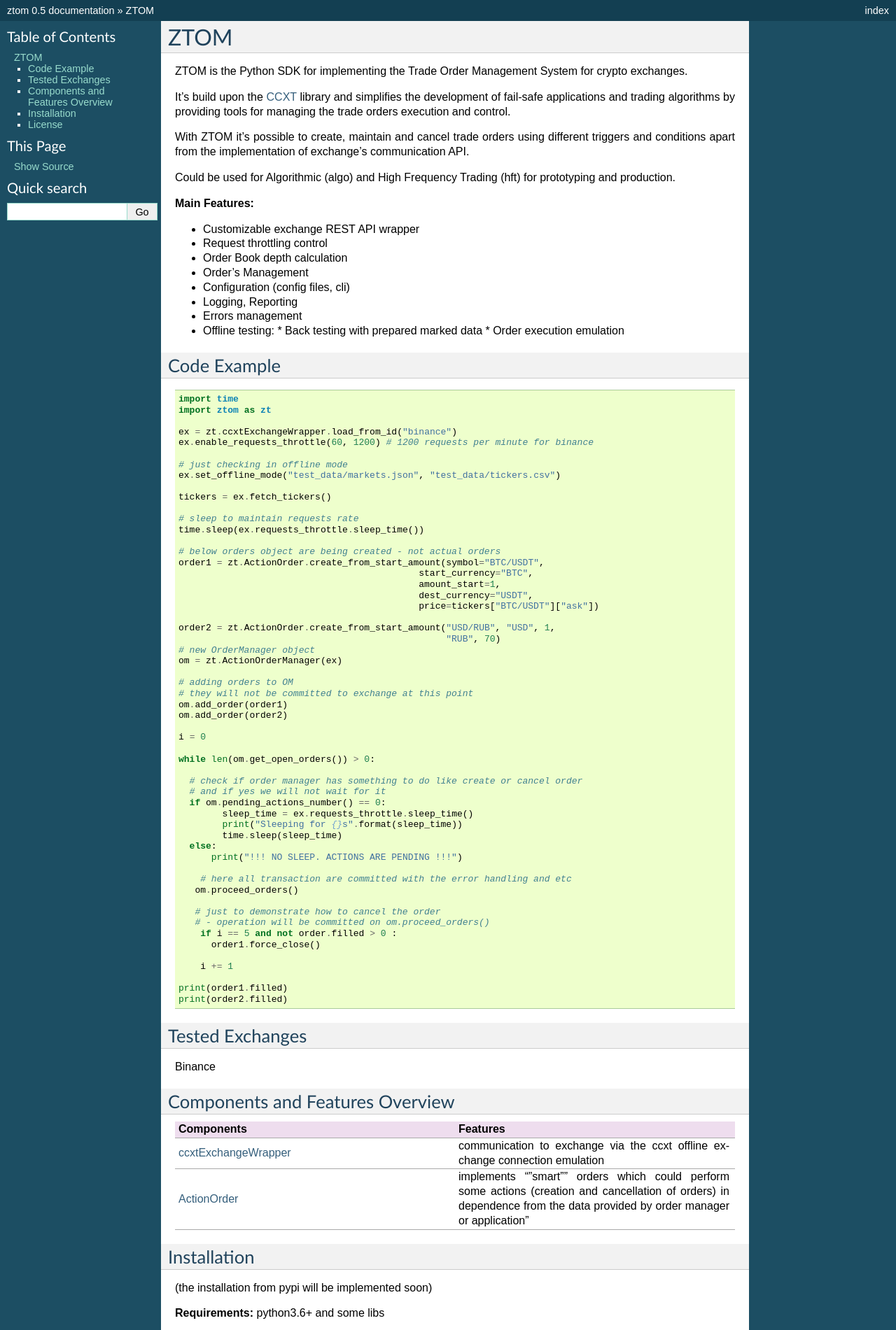
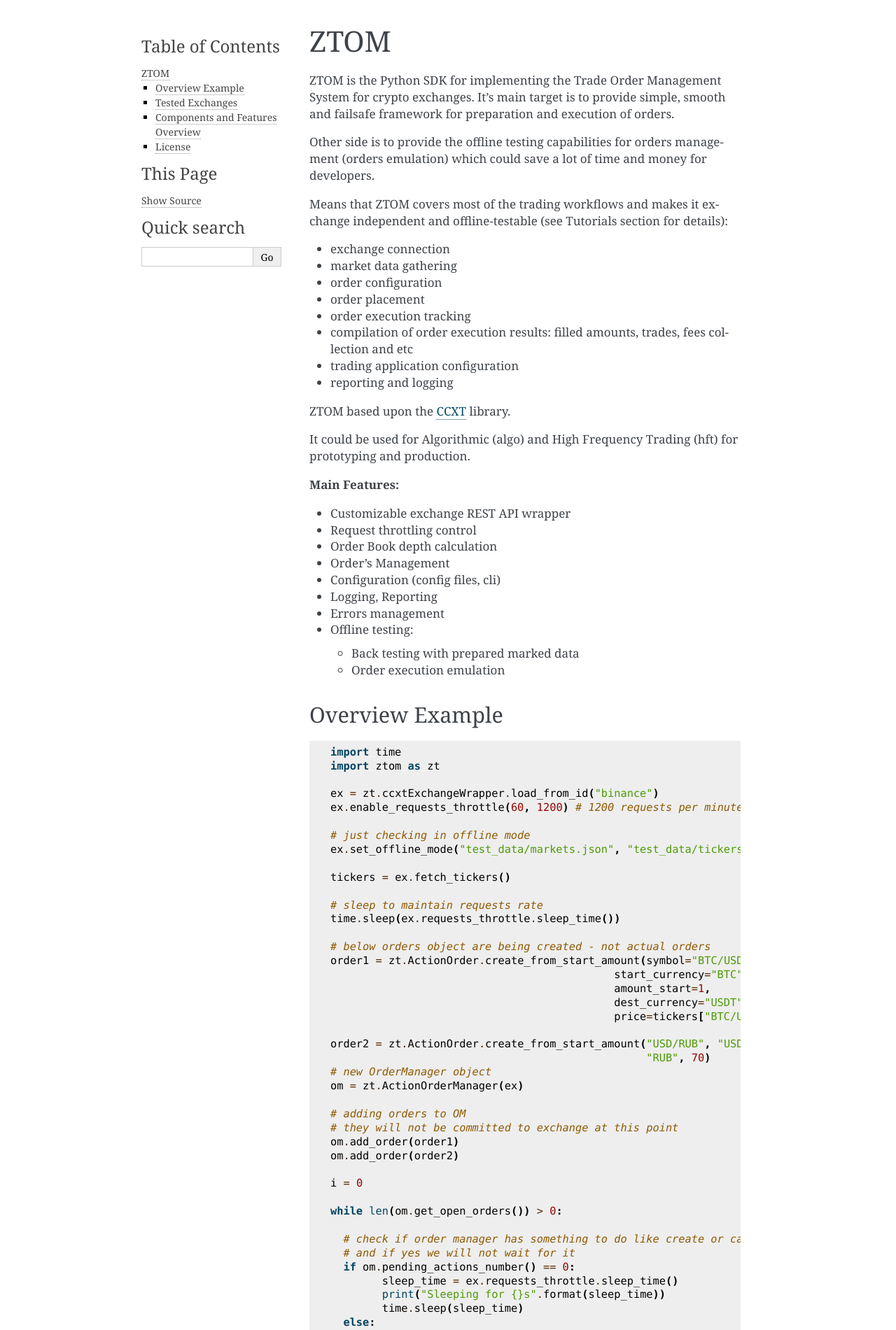
Before and after one commit to ztomsy/ztom, a Sphinx documentation site: the page built from docs/source/index.rst, in a window 1280 px wide. Shown: the top 1901 px of the page at 70% size. Built offline with Sphinx 7.4.7, drawn with Linux system fonts in a browser that asks for light colours; some of the changed text lies outside the part shown.

Commit message:
documentation work in progress

```diff
--- a/docs/source/conf.py
+++ b/docs/source/conf.py
@@ -34,7 +34,7 @@
 # Add any Sphinx extension module names here, as strings. They can be
 # extensions coming with Sphinx (named 'sphinx.ext.*') or your custom
 # ones.
-extensions = ["sphinx.ext.autodoc", 'sphinx_markdown_tables', 'recommonmark']
+extensions = ["sphinx.ext.autodoc", 'sphinx_markdown_tables', 'recommonmark', 'sphinxcontrib.napoleon']
 
 # Add any paths that contain templates here, relative to this directory.
 templates_path = ['_templates']
@@ -50,7 +50,9 @@
 # The theme to use for HTML and HTML Help pages.  See the documentation for
 # a list of builtin themes.
 #
-html_theme = 'classic'
+html_theme = 'alabaster'
+html_theme_options = {
+    'page_width': '70%'}
 
 # Add any paths that contain custom static files (such as style sheets) here,
 # relative to this directory. They are copied after the builtin static files,
@@ -59,6 +61,20 @@
 
 source_suffix = ['.rst', '.md']
 
+# Napoleon settings
+napoleon_google_docstring = True
+napoleon_numpy_docstring = True
+napoleon_include_init_with_doc = False
+napoleon_include_private_with_doc = False
+napoleon_include_special_with_doc = True
+napoleon_use_admonition_for_examples = False
+napoleon_use_admonition_for_notes = False
+napoleon_use_admonition_for_references = False
+napoleon_use_ivar = False
+napoleon_use_param = True
+napoleon_use_rtype = False
+napoleon_custom_sections = None
+
 # At the bottom of conf.py
 
 def setup(app):
@@ -66,6 +82,6 @@
             # 'url_resolver': lambda url: github_doc_root + url,
             'auto_toc_tree_section': 'Contents',
             'enable_eval_rst': True,
-            'enable_auto_doc_ref': True,
+            # 'enable_auto_doc_ref': True,
     }, True)
     app.add_transform(AutoStructify)
--- a/docs/source/exchange_wrapper.rst
+++ b/docs/source/exchange_wrapper.rst
@@ -1,5 +1,5 @@
 .. automodule:: ztom.ccxtExchangeWrapper
-    :members:
+
 
 ccxtExchangeWrapper
 ===================
@@ -41,6 +41,4 @@
 -----------
 
 
-
-.. autoclass:: ztom.ccxtExchangeWrapper
-    :members:
+dasd fsad fasd
--- a/docs/source/index.rst
+++ b/docs/source/index.rst
@@ -1,13 +1,38 @@
+
+.. toctree::
+   :maxdepth: 2
+   :hidden:
+
+   installation
+   exchange_wrapper
+   tutorial/get_start
+   reference
+
 ZTOM
 =====
 
-ZTOM is the Python SDK for implementing the Trade Order Management System for crypto exchanges.
+ZTOM is the Python SDK for implementing the Trade Order Management System for crypto exchanges. It's main target is to
+provide simple, smooth and failsafe framework for preparation and execution of orders.
 
-It's build upon the `CCXT <https://github.com/ccxt/ccxt>`__ library and simplifies the development of fail-safe applications and trading algorithms by providing tools for managing the trade orders execution and control.
+Other side is to provide
+the offline testing capabilities for orders management (orders emulation) which could save a lot of time and money for
+developers.
 
-With ZTOM it's possible to create, maintain and cancel trade orders using different triggers and conditions apart from the implementation of exchange's communication API.
+Means that ZTOM covers most of the trading workflows and makes it exchange independent and offline-testable (see
+Tutorials section for details):
 
-Could be used for Algorithmic (algo) and High Frequency Trading (hft) for prototyping and production.
+* exchange connection
+* market data gathering
+* order configuration
+* order placement
+* order execution tracking
+* compilation of order execution results: filled amounts, trades, fees collection and etc
+* trading application configuration
+* reporting and logging
+
+ZTOM based upon the `CCXT <https://github.com/ccxt/ccxt>`__ library.
+
+It could be used for Algorithmic (algo) and High Frequency Trading (hft) for prototyping and production.
 
 **Main Features:**
 
@@ -19,10 +44,11 @@
 * Logging, Reporting
 * Errors management
 * Offline testing:
-  * Back testing with prepared marked data
-  * Order execution emulation
 
-Code Example
+  - Back testing with prepared marked data
+  - Order execution emulation
+
+Overview Example
 ---------------------
 
 
@@ -105,33 +131,6 @@
        from the data provided by order manager or application"
 
 
-
-Installation
-------------
-
-(the installation from pypi will be implemented soon)
-
-**Requirements:**  python3.6+ and some libs
-
-1. Clone the repo:
-      .. code-block::
-
-        git clone https://github.com/ztomsy/ztom.git
-2. Install the dependencies:
-    .. code-block::
-
-        pip3 install -r requirements.txt
-
-3. Install the ztom lib
-    .. code-block::
-
-       pip3 install -e .
-
-4. Run some tests:
-    .. code-block::
-
-       python3 -m unittest -v -b
-
 License
 -------
 
--- /dev/null
+++ b/docs/source/tutorial/connect.rst
@@ -0,0 +1,4 @@
+Connect
+===============
+
+connect
```
Also changed, not shown: docs/source/installation.rst (added, +25 -0 lines), docs/source/reference.rst (added, +9 -0 lines), docs/source/tutorial/get_start.rst (added, +15 -0 lines), 1 other file.
